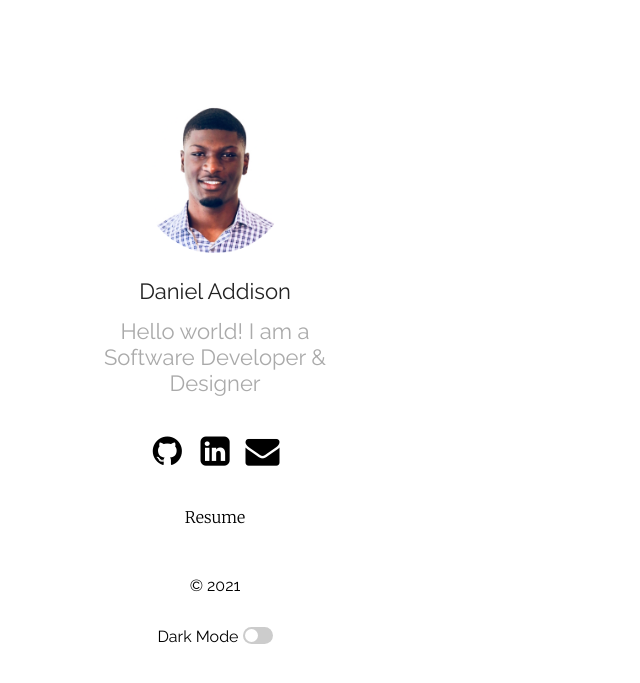
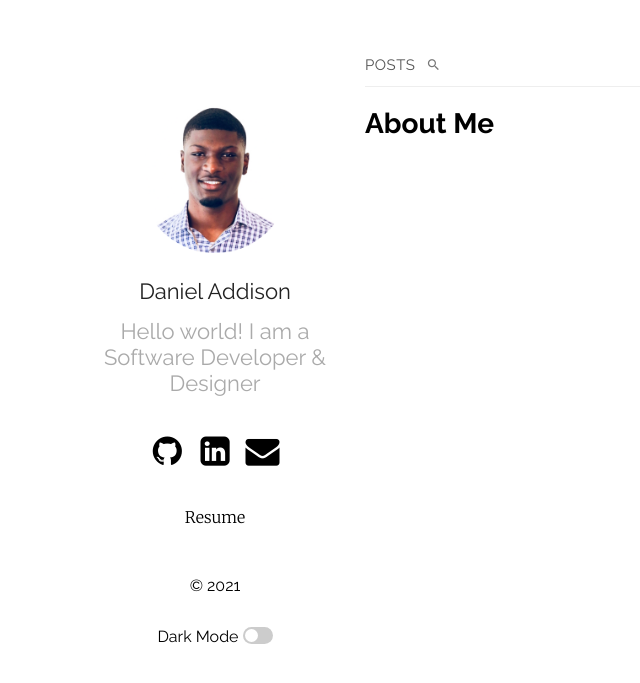
Before and after one commit to danieladdsn/Danieladd9.github.io, a Jekyll site: the page built from index.md, in a window 1280 px wide. Shown: the top 683 px of the page, without its empty margins (0-640 px from the left). Built offline with Jekyll 4.4.1, drawn with Linux system fonts in a browser that asks for light colours.

Commit message:
original

```diff
--- a/_layouts/home.html
+++ b/_layouts/home.html
@@ -1,21 +1,52 @@
 ---
 layout: default
 ---
+
+{%- if page.title -%}
+  <h1 class="page-heading">{{ page.title }}</h1>
+{%- endif -%}
+
+{{ content }}
+
+{%- if site.posts.size > 0 -%}
+  <ul class="posts">
+    <li class="posts-labelgroup" id="posts-labelgroup">
+      <h1 id="posts-label">posts</h1>
+      {% if site.plainwhite.search %}
+      <div class="search-container">
+        <div class="search-section">
+          <i class="icon-search"></i>
+          <input type="text" name="search" id="searchbar" autocomplete="off" aria-label="search in posts">
+        </div>
+        <div class="search-results" id="search-results" data-placeholder="No Results" style="display: none;"></div>
+      </div>
+      {% endif %}
+    </li>
+
+    {%- for post in site.posts -%}
+      <li>
         {%- assign date_format = site.plainwhite.date_format | default: "%b %-d, %Y" -%}
-<div class="post-container">
-  <a class="post-link" href="{{ page.url | relative_url }}">
-    <h2 class="post-title">{{ page.title | escape }}</h2>
+        <a class="post-link" href="{{ post.url | relative_url }}">
+          <h2 class="post-title">{{ post.title | escape }}</h2>
         </a>
         <div class="post-meta">
-    <!-- <div class="post-date"><i class="icon-calendar"></i>{{ page.date | date: date_format }}</div> -->
-    {%- if page.categories.size > 0 -%}
+          <!-- <div class="post-date">
+            <i class="icon-calendar"></i>
+            {{ post.date | date: date_format }}
+          </div>
+          {%- if post.categories.size > 0-%}
           <ul class="post-categories">
-      {%- for tag in page.categories -%}
+            {%- for tag in post.categories -%}
             <li>{{ tag }}</li>
             {%- endfor -%}
           </ul>
           {%- endif -%}
-  </div>
+        </div> -->
         <div class="post">
           {{ content }}
         </div>
+      </li>
+    {%- endfor -%}
+  </ul>
+
+{%- endif -%}
```
Also changed, not shown: _layouts/default.html (line endings or trailing spaces). Lines whose indentation alone changed are shown as unchanged.
